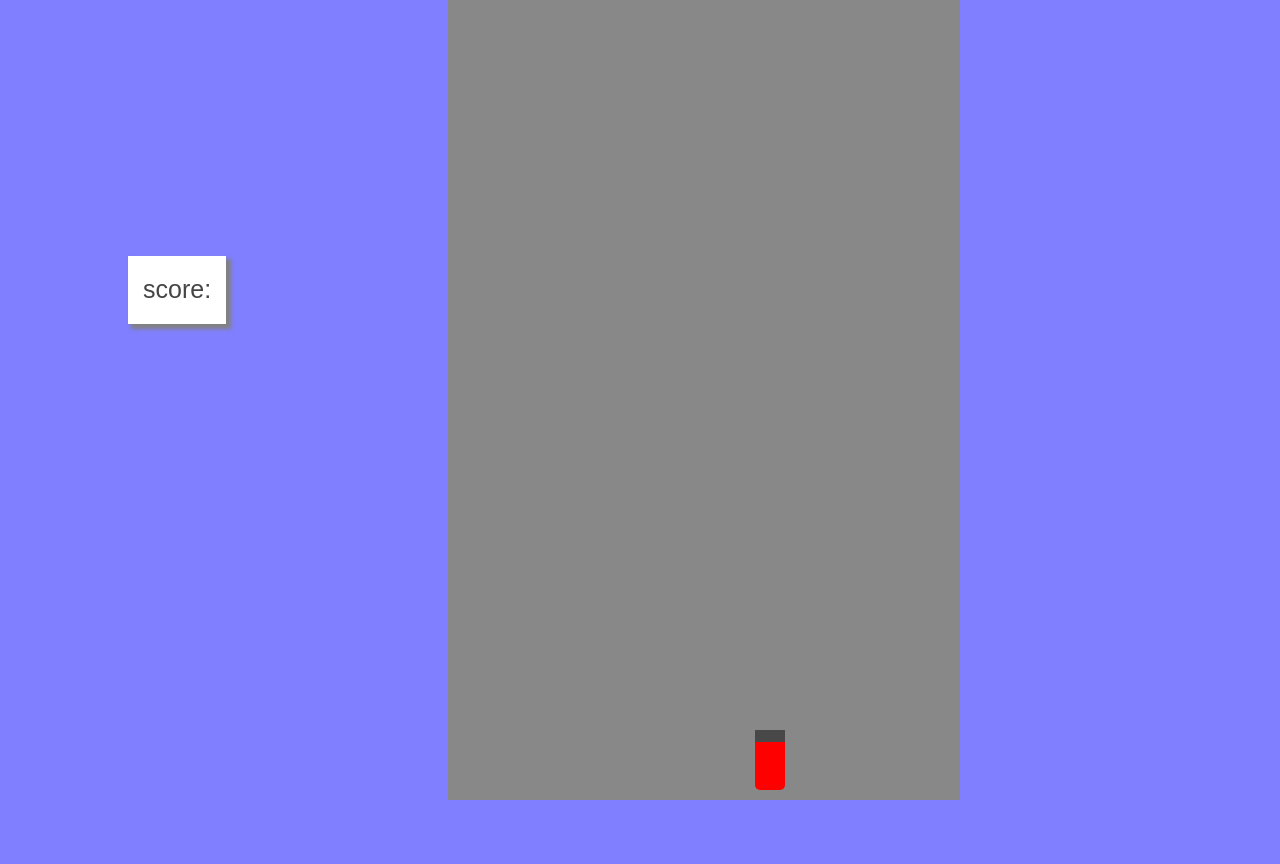
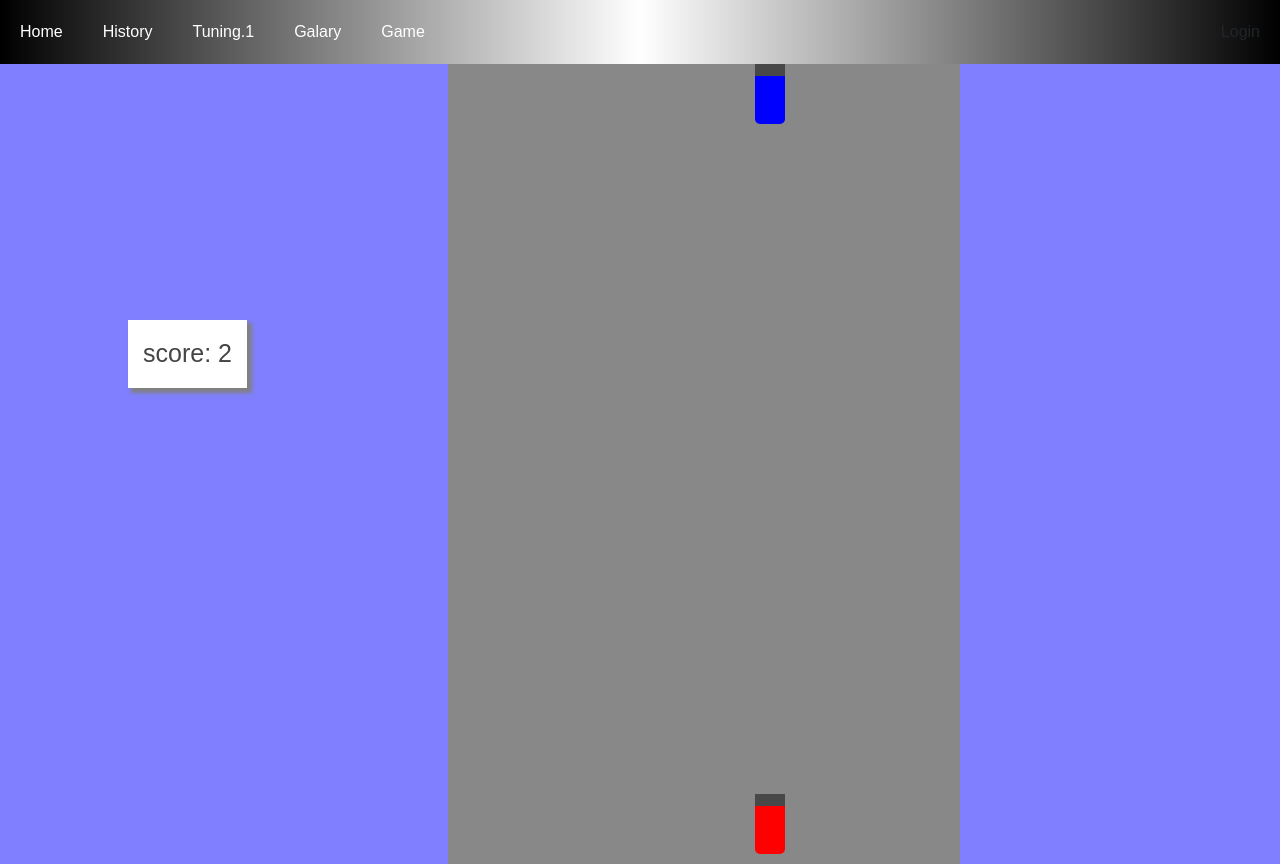
Before and after one commit to zzArchive-if-03-01-C-fall-2019/webapp-motorcycles, a plain HTML site: page Game.html in a window 1280 px wide. Before the commit the page ends 800 px from the top, so only its background shows below. Drawn offline with nearby package versions, Linux system fonts and the light colour scheme; animation ran at ten frames a second; a web font is replaced by a local one.

Commit message:
fix-of-Minigame

```diff
--- a/Game.html
+++ b/Game.html
@@ -7,7 +7,31 @@
         <meta charset="utf-8">
         <title>Motorbike | Game</title>
     </head>
+    <nav>
+        <ul>
+    <li><a href="index.html">Home</a></li>
+    <li><a href="history.html">History</a></li>
+    <li><a href="Tuning1-3/index.1.html">Tuning.1</a></li>
+    <li><a href="Galary/index.html">Galary</a></li>
+    <li><a href="Game.html">Game</a></li>
+    <li style="float:right"><a onclick="Pop()">Login</a></li>
 
+    <div id="logininformation" style="display: none">
+      <form class="modal-content animate" action="LoginPage/index.html" method="post">
+        <div class="container">
+          <label for="uname"><b>Username</b></label>
+          <input type="text" placeholder="Enter Username" name="uname" required>
+
+          <label for="psw"><b>Password</b></label>
+          <input type="password" placeholder="Enter Password" name="psw" required>
+
+          <button type="submit">Login</button>
+        </div>
+      </form>
+    </div>
+
+    </ul>
+    </nav>
   <body>
 <!--Score-->
 <div id="score">
--- a/css/Game.css
+++ b/css/Game.css
@@ -32,6 +32,7 @@ body {
   position: absolute;
   width:  4%;
   margin-left: 48%
+
   background: rgba(255,255,255,0.8);
 }
 .line1{
@@ -65,12 +66,12 @@ body {
 #moped2{
   top: -100px;
   left: 60%;
-  background: green;
+  background: blue;
 }
 #moped3{
   top: -200px;
   left: 40%;
-  background: green;
+  background: red;
 }
 #moped4{
   top: -350px;
@@ -100,3 +101,21 @@ body {
   margin-top: 50%;
 }
 /*Game*/
+nav ul {
+  list-style-type: none;
+  margin: 0;
+  padding: 0;
+  overflow: hidden;
+  background-image: linear-gradient(to right, black, white, black);
+}
+nav li {
+    float: left;
+    padding: 10px;
+}
+nav li a {
+  display: block;
+  color: white;
+  text-align: center;
+  padding: 10px 10px;
+  text-decoration: none;
+}
--- a/js/Game.js
+++ b/js/Game.js
@@ -13,14 +13,14 @@ $(function() {
     var restart_div = $('#restart-div');
     var restart_btn = $('#restart');
     var score = $('#scor');
-    var high_score = localStorage.getItem('scor');
-    $('#scor').text(high_score);
+    var high_score = localStorage.getItem('high_score');
+    $('#high_score').text(high_score);
 
     var container_left = parseInt(container.css('left'));
     var container_width = parseInt(container.width());
     var container_height = parseInt(container.height());
-    var moped_width = parseInt(moped.width());
-    var moped_height = parseInt(moped.height());
+    var moped_width = parseInt(moped1.width());
+    var moped_height = parseInt(moped1.height());
 
     var game_over = false;
 
@@ -91,7 +91,7 @@ $(function() {
     }
 
     function down() {
-        if (game_over === false && parseInt(moped1.css('top')) < container_height - moped1_height) {
+        if (game_over === false && parseInt(moped1.css('top')) < container_height - moped_height) {
             moped1.css('top', parseInt(moped1.css('top')) + 3);
             move_down = requestAnimationFrame(down);
         }
```
